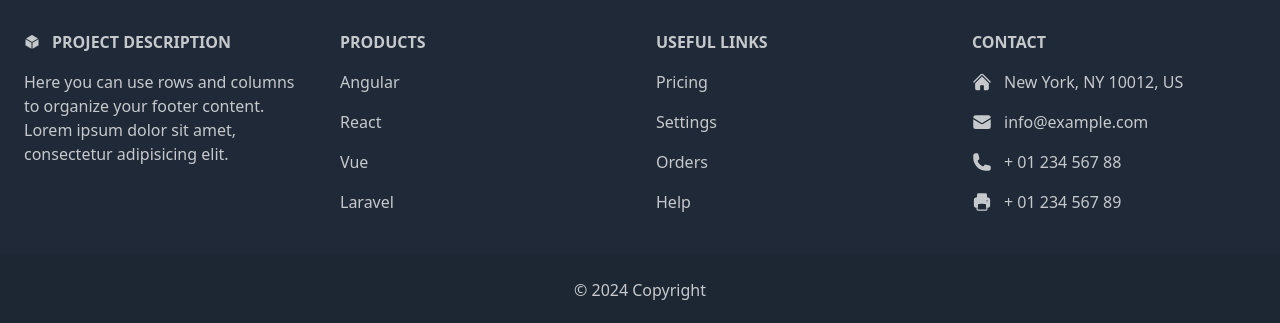
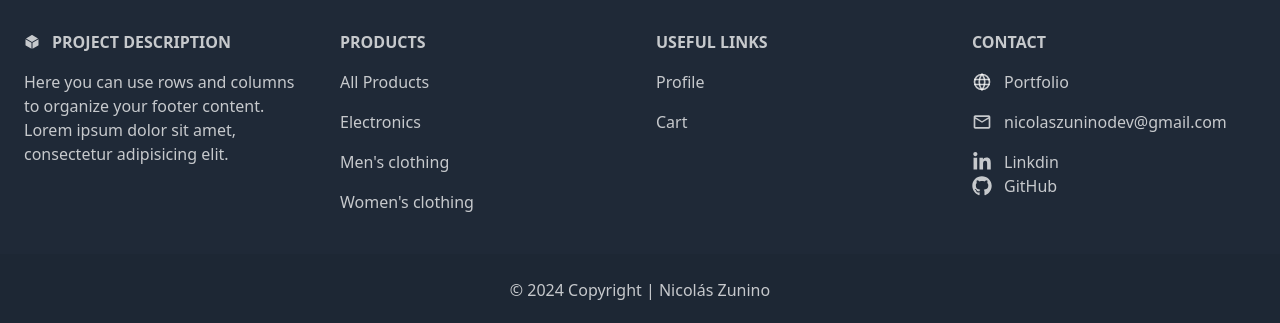
Before and after one commit to nicoz23/ecommerce-simulation, a React (Vite) app: page / in a window 1280 px wide. Shown: the part 808-1131 px from the top of the page. Built offline with nearby package versions, Linux system fonts and the light colour scheme; no server answers; sample sign-in values are in the browser's storage.

Commit message:
fix footer

```diff
--- a/src/components/Footer.jsx
+++ b/src/components/Footer.jsx
@@ -1,3 +1,9 @@
+import { Link } from "react-router-dom"
+import { FaLinkedinIn } from "react-icons/fa6";
+import { FaGithub } from "react-icons/fa6";
+import { TbWorld } from "react-icons/tb";
+import { MdMailOutline } from "react-icons/md";
+
 function Footer() {
   return (
     <footer className="text-center text-surface/75 bg-[#1f2937] text-white/75 lg:text-left  mt-32">
@@ -7,23 +13,11 @@ function Footer() {
         <span>Get connected with us on social networks:</span>
       </div>
       <div className="flex justify-center">
-        <a href="https://www.linkedin.com/in/nicolaszunino/" className="me-6 [&>svg]:h-4 [&>svg]:w-4">
-          <svg
-            xmlns="http://www.w3.org/2000/svg"
-            fill="currentColor"
-            viewBox="0 0 448 512">
-            <path
-              d="M100.3 448H7.4V148.9h92.9zM53.8 108.1C24.1 108.1 0 83.5 0 53.8a53.8 53.8 0 0 1 107.6 0c0 29.7-24.1 54.3-53.8 54.3zM447.9 448h-92.7V302.4c0-34.7-.7-79.2-48.3-79.2-48.3 0-55.7 37.7-55.7 76.7V448h-92.8V148.9h89.1v40.8h1.3c12.4-23.5 42.7-48.3 87.9-48.3 94 0 111.3 61.9 111.3 142.3V448z" />
-          </svg>
+        <a href="https://www.linkedin.com/in/nicolaszunino/" target="_blank" className="me-6 [&>svg]:h-4 [&>svg]:w-4">
+          <FaLinkedinIn />
         </a>
-        <a href="https://github.com/nicoz23" className="[&>svg]:h-4 [&>svg]:w-4">
-          <svg
-            xmlns="http://www.w3.org/2000/svg"
-            fill="currentColor"
-            viewBox="0 0 496 512">
-            <path
-              d="M165.9 397.4c0 2-2.3 3.6-5.2 3.6-3.3 .3-5.6-1.3-5.6-3.6 0-2 2.3-3.6 5.2-3.6 3-.3 5.6 1.3 5.6 3.6zm-31.1-4.5c-.7 2 1.3 4.3 4.3 4.9 2.6 1 5.6 0 6.2-2s-1.3-4.3-4.3-5.2c-2.6-.7-5.5 .3-6.2 2.3zm44.2-1.7c-2.9 .7-4.9 2.6-4.6 4.9 .3 2 2.9 3.3 5.9 2.6 2.9-.7 4.9-2.6 4.6-4.6-.3-1.9-3-3.2-5.9-2.9zM244.8 8C106.1 8 0 113.3 0 252c0 110.9 69.8 205.8 169.5 239.2 12.8 2.3 17.3-5.6 17.3-12.1 0-6.2-.3-40.4-.3-61.4 0 0-70 15-84.7-29.8 0 0-11.4-29.1-27.8-36.6 0 0-22.9-15.7 1.6-15.4 0 0 24.9 2 38.6 25.8 21.9 38.6 58.6 27.5 72.9 20.9 2.3-16 8.8-27.1 16-33.7-55.9-6.2-112.3-14.3-112.3-110.5 0-27.5 7.6-41.3 23.6-58.9-2.6-6.5-11.1-33.3 2.6-67.9 20.9-6.5 69 27 69 27 20-5.6 41.5-8.5 62.8-8.5s42.8 2.9 62.8 8.5c0 0 48.1-33.6 69-27 13.7 34.7 5.2 61.4 2.6 67.9 16 17.7 25.8 31.5 25.8 58.9 0 96.5-58.9 104.2-114.8 110.5 9.2 7.9 17 22.9 17 46.4 0 33.7-.3 75.4-.3 83.6 0 6.5 4.6 14.4 17.3 12.1C428.2 457.8 496 362.9 496 252 496 113.3 383.5 8 244.8 8zM97.2 352.9c-1.3 1-1 3.3 .7 5.2 1.6 1.6 3.9 2.3 5.2 1 1.3-1 1-3.3-.7-5.2-1.6-1.6-3.9-2.3-5.2-1zm-10.8-8.1c-.7 1.3 .3 2.9 2.3 3.9 1.6 1 3.6 .7 4.3-.7 .7-1.3-.3-2.9-2.3-3.9-2-.6-3.6-.3-4.3 .7zm32.4 35.6c-1.6 1.3-1 4.3 1.3 6.2 2.3 2.3 5.2 2.6 6.5 1 1.3-1.3 .7-4.3-1.3-6.2-2.2-2.3-5.2-2.6-6.5-1zm-11.4-14.7c-1.6 1-1.6 3.6 0 5.9 1.6 2.3 4.3 3.3 5.6 2.3 1.6-1.3 1.6-3.9 0-6.2-1.4-2.3-4-3.3-5.6-2z" />
-          </svg>
+        <a href="https://github.com/nicoz23" target="_blank" className="[&>svg]:h-4 [&>svg]:w-4">
+          <FaGithub />
         </a>
       </div>
     </div>
@@ -59,16 +53,16 @@ function Footer() {
             Products
           </h6>
           <p className="mb-4">
-            <a href="#!">Angular</a>
+            <Link href="/products/all">All Products</Link>
           </p>
           <p className="mb-4">
-            <a href="#!">React</a>
+            <Link href="/category/electronics">Electronics</Link>
           </p>
           <p className="mb-4">
-            <a href="#!">Vue</a>
+            <Link href="/category/men's clothing">Men's clothing</Link>
           </p>
           <p>
-            <a href="#!">Laravel</a>
+            <Link href="/category/women's clothing">Women's clothing</Link>
           </p>
         </div>
         {/* Useful links section */}
@@ -78,17 +72,17 @@ function Footer() {
             Useful links
           </h6>
           <p className="mb-4">
-            <a href="#!">Pricing</a>
+            <Link href="/profile">Profile</Link>
           </p>
           <p className="mb-4">
-            <a href="#!">Settings</a>
+            <Link href="/cart">Cart</Link>
           </p>
-          <p className="mb-4">
+          {/* <p className="mb-4">
             <a href="#!">Orders</a>
           </p>
           <p>
             <a href="#!">Help</a>
-          </p>
+          </p> */}
         </div>
 
          {/* Contact section */}
@@ -99,63 +93,35 @@ function Footer() {
           </h6>
           <p className="mb-4 flex items-center justify-center md:justify-start">
             <span className="me-3 [&>svg]:h-5 [&>svg]:w-5">
-              <svg
-                xmlns="http://www.w3.org/2000/svg"
-                viewBox="0 0 24 24"
-                fill="currentColor">
-                <path
-                  d="M11.47 3.84a.75.75 0 011.06 0l8.69 8.69a.75.75 0 101.06-1.06l-8.689-8.69a2.25 2.25 0 00-3.182 0l-8.69 8.69a.75.75 0 001.061 1.06l8.69-8.69z" />
-                <path
-                  d="M12 5.432l8.159 8.159c.03.03.06.058.091.086v6.198c0 1.035-.84 1.875-1.875 1.875H15a.75.75 0 01-.75-.75v-4.5a.75.75 0 00-.75-.75h-3a.75.75 0 00-.75.75V21a.75.75 0 01-.75.75H5.625a1.875 1.875 0 01-1.875-1.875v-6.198a2.29 2.29 0 00.091-.086L12 5.43z" />
-              </svg>
+              <TbWorld />
             </span>
-            New York, NY 10012, US
+            <a href="https://nicolaszunino.vercel.app/" target="_blank">Portfolio</a>
           </p>
           <p className="mb-4 flex items-center justify-center md:justify-start">
             <span className="me-3 [&>svg]:h-5 [&>svg]:w-5">
-              <svg
-                xmlns="http://www.w3.org/2000/svg"
-                viewBox="0 0 24 24"
-                fill="currentColor">
-                <path
-                  d="M1.5 8.67v8.58a3 3 0 003 3h15a3 3 0 003-3V8.67l-8.928 5.493a3 3 0 01-3.144 0L1.5 8.67z" />
-                <path
-                  d="M22.5 6.908V6.75a3 3 0 00-3-3h-15a3 3 0 00-3 3v.158l9.714 5.978a1.5 1.5 0 001.572 0L22.5 6.908z" />
-              </svg>
+              <MdMailOutline />
             </span>
-            info@example.com
+            <a href="mailto:nicolaszuninodev@gmail.com" target="_blank">
+              nicolaszuninodev@gmail.com
+            </a>
+          </p>
+          <p className="flex items-center justify-center md:justify-start">
+            <span className="me-3 [&>svg]:h-5 [&>svg]:w-5">
+              <FaLinkedinIn />
+            </span>
+            <a href="https://www.linkedin.com/in/nicolaszunino/" target="_blank">Linkdin</a>
           </p>
           <p className="mb-4 flex items-center justify-center md:justify-start">
             <span className="me-3 [&>svg]:h-5 [&>svg]:w-5">
-              <svg
-                xmlns="http://www.w3.org/2000/svg"
-                viewBox="0 0 24 24"
-                fill="currentColor">
-                <path
-                  d="M1.5 4.5a3 3 0 013-3h1.372c.86 0 1.61.586 1.819 1.42l1.105 4.423a1.875 1.875 0 01-.694 1.955l-1.293.97c-.135.101-.164.249-.126.352a11.285 11.285 0 006.697 6.697c.103.038.25.009.352-.126l.97-1.293a1.875 1.875 0 011.955-.694l4.423 1.105c.834.209 1.42.959 1.42 1.82V19.5a3 3 0 01-3 3h-2.25C8.552 22.5 1.5 15.448 1.5 6.75V4.5z"
-                  />
-              </svg>
+              <FaGithub />
             </span>
-            + 01 234 567 88
-          </p>
-          <p className="flex items-center justify-center md:justify-start">
-            <span className="me-3 [&>svg]:h-5 [&>svg]:w-5">
-              <svg
-                xmlns="http://www.w3.org/2000/svg"
-                viewBox="0 0 24 24"
-                fill="currentColor">
-                <path
-                  d="M7.875 1.5C6.839 1.5 6 2.34 6 3.375v2.99c-.426.053-.851.11-1.274.174-1.454.218-2.476 1.483-2.476 2.917v6.294a3 3 0 003 3h.27l-.155 1.705A1.875 1.875 0 007.232 22.5h9.536a1.875 1.875 0 001.867-2.045l-.155-1.705h.27a3 3 0 003-3V9.456c0-1.434-1.022-2.7-2.476-2.917A48.716 48.716 0 0018 6.366V3.375c0-1.036-.84-1.875-1.875-1.875h-8.25zM16.5 6.205v-2.83A.375.375 0 0016.125 3h-8.25a.375.375 0 00-.375.375v2.83a49.353 49.353 0 019 0zm-.217 8.265c.178.018.317.16.333.337l.526 5.784a.375.375 0 01-.374.409H7.232a.375.375 0 01-.374-.409l.526-5.784a.373.373 0 01.333-.337 41.741 41.741 0 018.566 0zm.967-3.97a.75.75 0 01.75-.75h.008a.75.75 0 01.75.75v.008a.75.75 0 01-.75.75H18a.75.75 0 01-.75-.75V10.5zM15 9.75a.75.75 0 00-.75.75v.008c0 .414.336.75.75.75h.008a.75.75 0 00.75-.75V10.5a.75.75 0 00-.75-.75H15z"
-                  />
-              </svg>
-            </span>
-            + 01 234 567 89
+            <a href="https://github.com/nicoz23/" target="_blank" rel="noopener noreferrer">GitHub</a>
           </p>
         </div>
       </div>
     </div>
     <div className="bg-black/5 p-6 text-center">
-      <span>© 2024 Copyright</span>
+      <span>© 2024 Copyright | Nicolás Zunino</span>
     </div>
     </footer>
   )
--- a/src/pages/Login.jsx
+++ b/src/pages/Login.jsx
@@ -40,7 +40,7 @@ function Login({ setToken }) {
   return (
     <>
       <Menu setToken={setToken}/>
-      <div  className={`${usersReg ? "block" : "hidden" } fixed top-52 left-52 z-50 justify-center items-center w-fit h-fit p-4 backdrop-blur rounded-2xl border border-gray-400 shadow-white shadow-inner`}>
+      <div  className={`${usersReg ? "block" : "hidden" } fixed top-0 right-0 bottom-0 left-0 z-50 justify-center items-center w-fit h-fit p-4 backdrop-blur rounded-2xl border border-gray-400 shadow-white shadow-inner`}>
         <ol className="text-white h-full justify-center items-center flex flex-col">
           <p>johnd : m38rmF$</p>
           <p>mor_2314 : 83r5^_</p>
@@ -55,9 +55,6 @@ function Login({ setToken }) {
         </ol>
       </div>
       <div className="w-full h-screen login-bg flex items-center justify-center bg-[#a6bcd3]">
-        {/* <div>
-          (presentación proyecto)
-        </div> */}
         <div className="w-full max-w-sm mx-auto p-4 bg-white border border-gray-200 rounded-lg shadow-slate-600 shadow-2xl sm:p-6 md:p-8 dark:bg-gray-800 dark:border-gray-700">
           <form onSubmit={(e) => e.preventDefault()} className="space-y-6">
             <h5 className="text-xl font-medium text-gray-900 dark:text-white">
@@ -77,7 +74,7 @@ function Login({ setToken }) {
                 required
                 autoComplete="off"
                 onChange={(e) => {
-                  setUsername(e.target.value);
+                  setUsername(e.target.value.trim());
                 }}
                 type="text"
                 placeholder="John Doe"
@@ -97,7 +94,7 @@ function Login({ setToken }) {
                 required
                 autoComplete="off"
                 onChange={(e) => {
-                  setPassword(e.target.value);
+                  setPassword(e.target.value.trim());
                 }}
                 type="password"
                 placeholder="••••••••"
```
